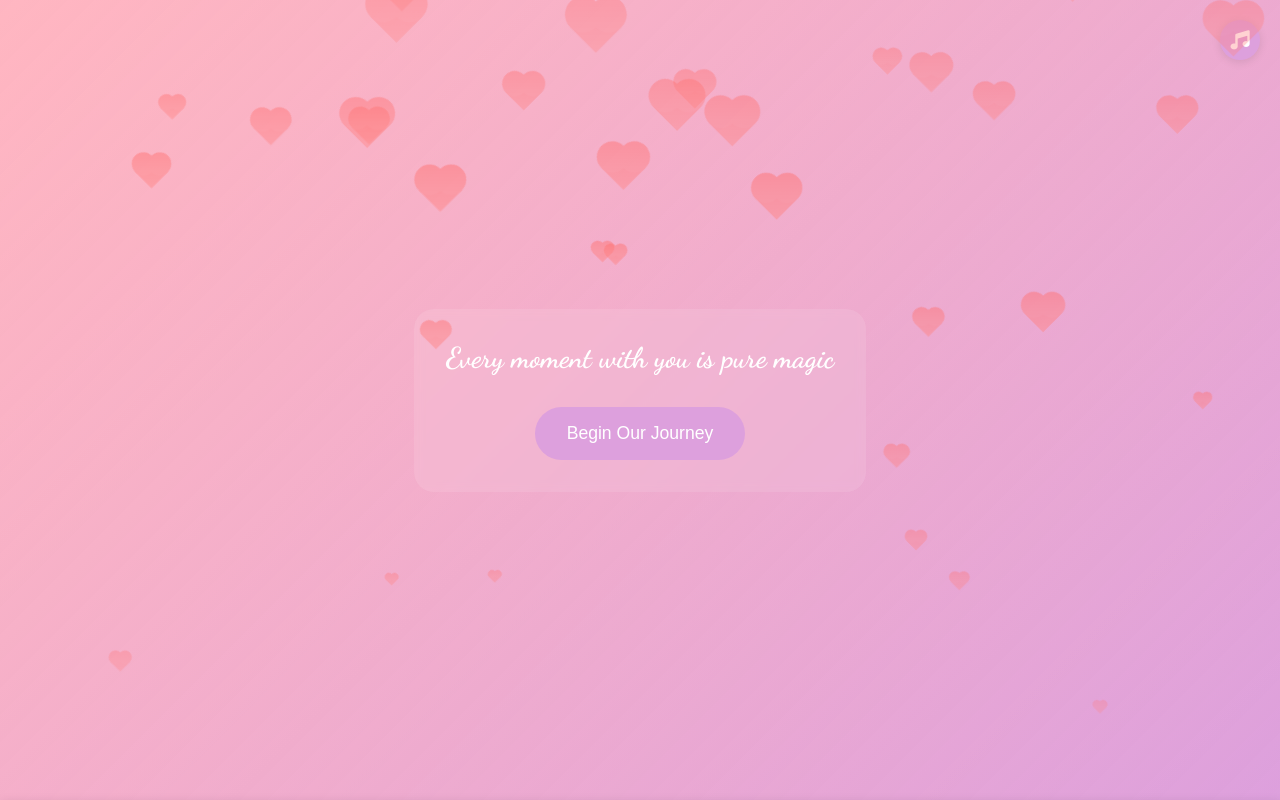
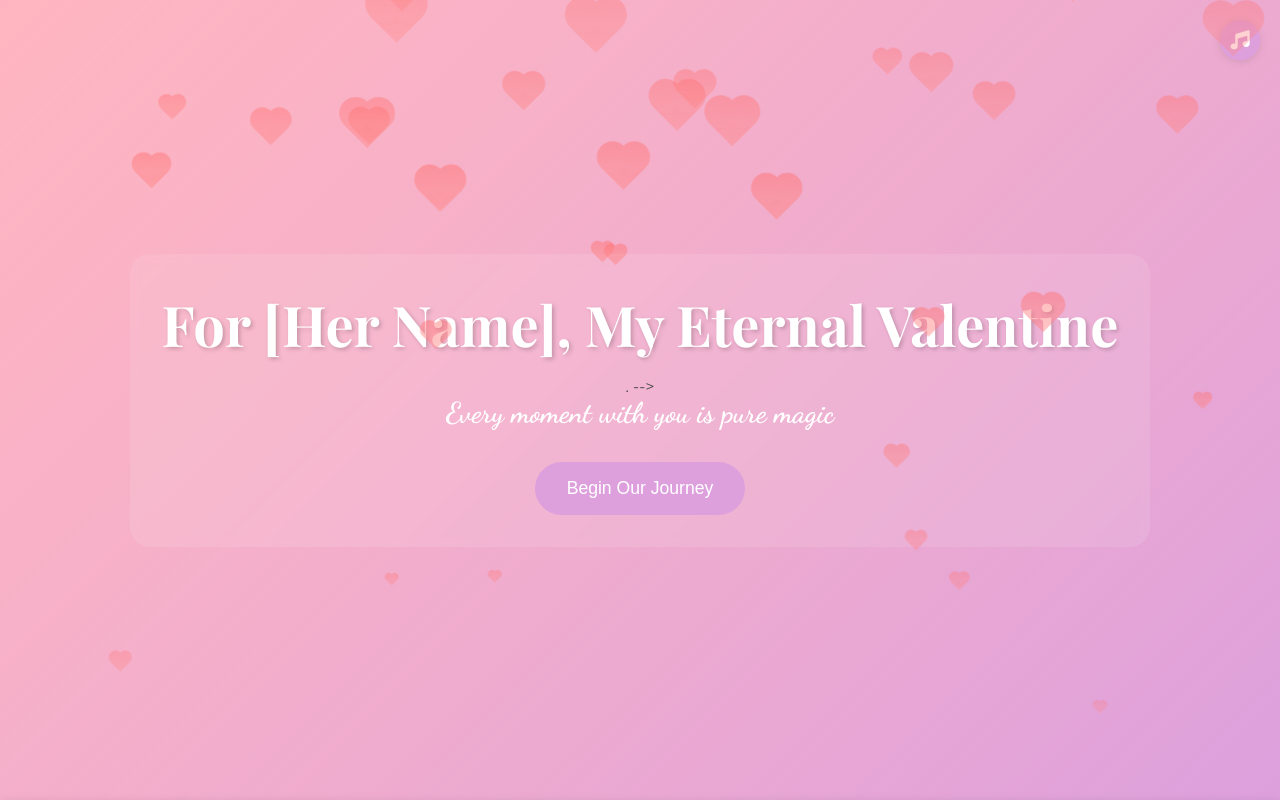
Before and after one commit to Rajkoli143/StaticWebsite, a plain HTML site: page home.html in a window 1280 px wide. Shown: the top 800 px of the page. Drawn offline with nearby package versions, Linux system fonts and the light colour scheme.

Commit message:
Update home.html

```diff
--- a/home.html
+++ b/home.html
@@ -157,7 +157,7 @@
         <div class="floating-hearts" id="floatingHearts"></div>
         <div class="background-overlay"></div>
         <div class="hero-content">
-            <!-- <h1>For [Her Name], My Eternal Valentine</h1>.            -->
+             <h1>For [Her Name], My Eternal Valentine</h1>.            -->
             <p class="subtitle">Every moment with you is pure magic</p>
             <a href="#love-story"><button id="beginJourney" class="journey-btn">Begin Our Journey</button></a>
         </div>
```
